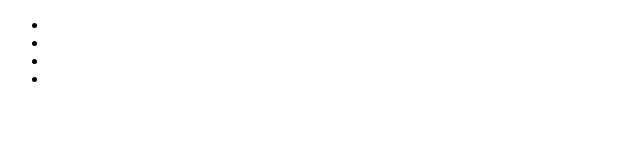
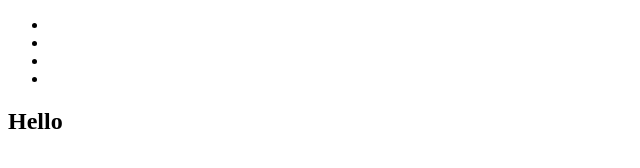
Before and after one commit to MaksymBora/test-team-pro, a plain HTML site: page index.html in a window 1280 px wide. Shown: the whole page, without its empty margins (0-640 px from the left). Drawn offline with Linux system fonts and the light colour scheme.

Commit message:
added hero section

```diff
--- a/index.html
+++ b/index.html
@@ -19,5 +19,9 @@
         </nav>
       </div>
     </header>
+
+    <section class="hero">
+      <h1>Hello</h1>
+    </section>
   </body>
 </html>
```
